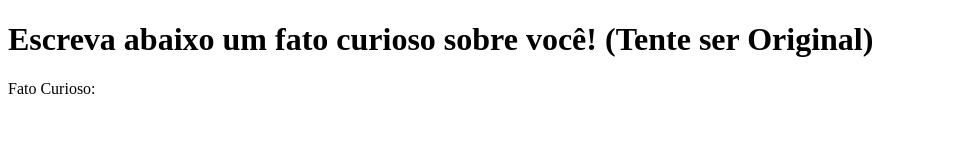
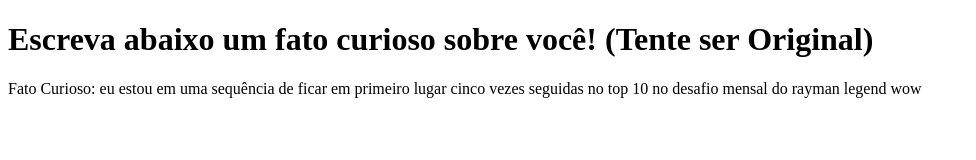
Before and after one commit to Ferreira048/Pratica, a plain HTML site: page index.html in a window 1280 px wide. Shown: the whole page, without its empty margins (0-976 px from the left). Drawn offline with Linux system fonts and the light colour scheme.

Commit message:
atividade do lorenzo fedido feio eca ew

```diff
--- a/index.html
+++ b/index.html
@@ -7,6 +7,6 @@
 </head>
 <body>
     <h1>Escreva abaixo um fato curioso sobre você! (Tente ser Original)</h1>
-    <p>Fato Curioso: </p>
+    <p>Fato Curioso: eu estou em uma sequência de ficar em primeiro lugar cinco vezes seguidas no top 10 no desafio mensal do rayman legend wow </p>
 </body>
 </html>
```
